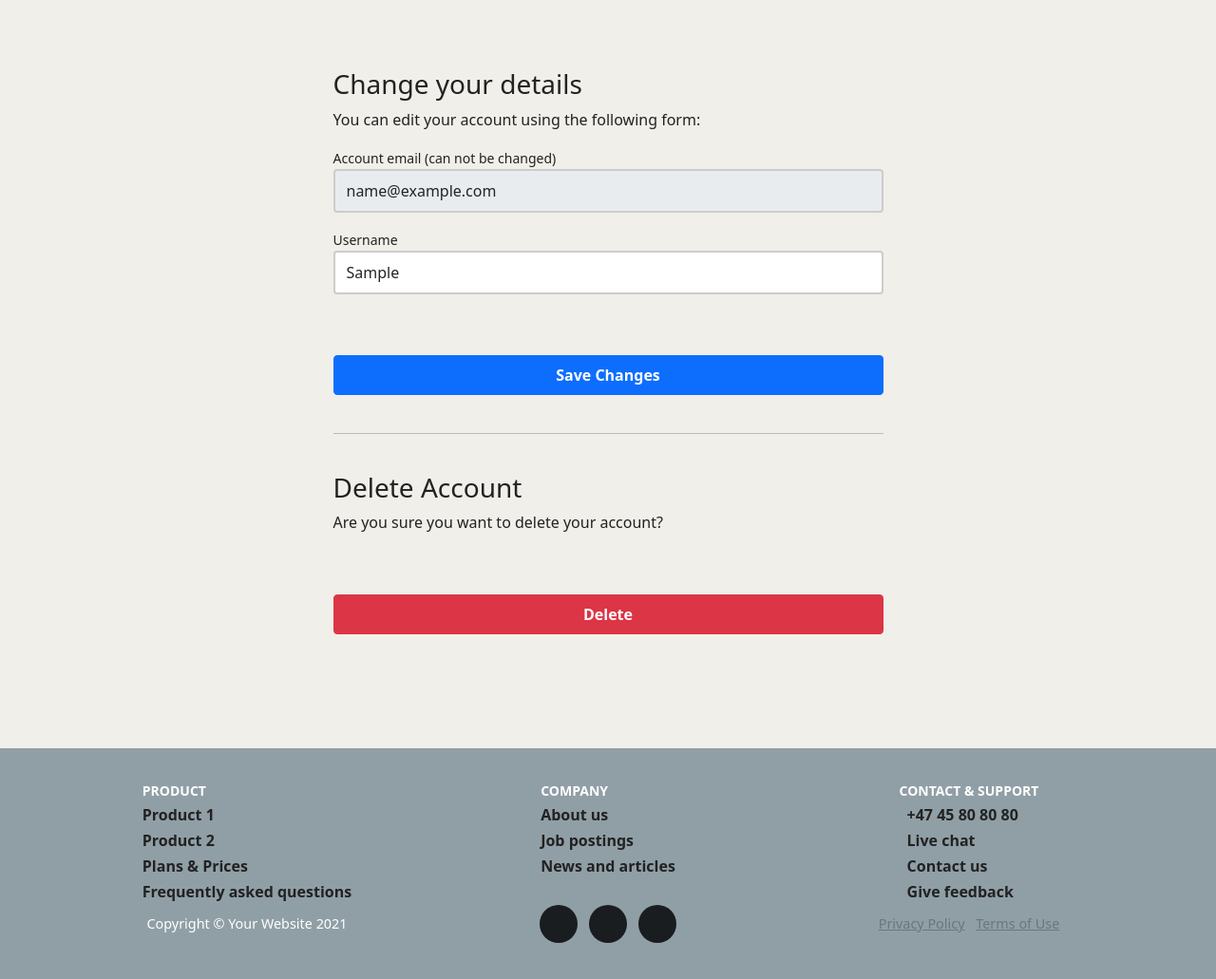
After one commit to DelroyBrown28/nueui-ecommerce-template-lvl1, a Django app: page /account/profile/edit/ in a window 1280 px wide. The commit adds this page. Shown: the whole page at 95% size. Run offline with Django 3.2, Linux system fonts and the light colour scheme; the visitor is signed in with stand-in values (Sample User, id 1); some libraries are stand-ins or nearby versions.

Commit message:
working on profile

```diff
--- a/account/forms.py
+++ b/account/forms.py
@@ -1,5 +1,22 @@
 from django import forms
+from django.contrib.auth.forms import AuthenticationForm
+from django.forms.fields import CharField
+from django.forms.widgets import PasswordInput
 from .models import UserBase
+
+
+class UserLoginForm(AuthenticationForm):
+    username = forms.CharField(widget=forms.TextInput(
+        attrs={'class': 'form-control mb-3',
+               'placeholder': 'Username', 'id': 'login-user'}
+    ))
+    password = forms.CharField(widget=forms.PasswordInput(
+        attrs={
+            'class': 'form-control',
+            'placeholder': 'password',
+            'id': 'login-pwd',
+        }
+    ))
 
 
 class RegistrationForm(forms.ModelForm):
@@ -46,3 +63,26 @@ class RegistrationForm(forms.ModelForm):
             {'class': 'form-control mb-3', 'placeholder': 'Password'})
         self.fields['password2'].widget.attrs.update(
             {'class': 'form-control', 'placeholder': 'Repeat Password'})
+
+
+class UserEditForm(forms.ModelForm):
+    email = forms.EmailField(
+        label='Account email (can not be changed)', max_length=200, widget=forms.TextInput(
+            attrs={'class': 'form-control mb-3', 'placeholder': 'email', 'id': 'form-email', 'readonly': 'readonly'}))
+
+    user_name = forms.CharField(
+        label='Firstname', min_length=4, max_length=50, widget=forms.TextInput(
+            attrs={'class': 'form-control mb-3', 'placeholder': 'Username', 'id': 'form-firstname', 'readonly': 'readonly'}))
+
+    first_name = forms.CharField(
+        label='Username', min_length=4, max_length=50, widget=forms.TextInput(
+            attrs={'class': 'form-control mb-3', 'placeholder': 'Firstname', 'id': 'form-lastname'}))
+
+    class Meta:
+        model = UserBase
+        fields = ('email', 'user_name', 'first_name',)
+
+    def __init__(self, *args, **kwargs):
+        super().__init__(*args, **kwargs)
+        self.fields['user_name'].required = True
+        self.fields['email'].required = True
--- a/account/urls.py
+++ b/account/urls.py
@@ -1,12 +1,18 @@
+from django.contrib.auth import views as auth_views
 from django.urls import path
 from . import views
+from .forms import UserLoginForm
 
 
 app_name = 'account'
 
 urlpatterns = [
+    path('login/', auth_views.LoginView.as_view(template_name='account/registration/login.html',
+                                                form_class=UserLoginForm), name='login'),
+    path('logout/', auth_views.LogoutView.as_view(next_page='/account/login/'), name='logout'),
     path('register/', views.account_register, name='register'),
     path('activate/<slug:uidb64>/<slug:token>/', views.account_activate, name='activate'),
     # User dashboard
     path('dashboard/', views.dashboard, name='dashboard'),
+    path('profile/edit/', views.edit_details, name='edit_details'),
 ]
--- a/account/views.py
+++ b/account/views.py
@@ -7,14 +7,27 @@ from django.utils.http import urlsafe_base64_decode, urlsafe_base64_encode
 from django.template.loader import render_to_string
 from django.utils.encoding import force_bytes, force_text
 from .tokens import account_activation_token
-from .forms import RegistrationForm
+from .forms import RegistrationForm, UserEditForm
 from .models import UserBase
 
 
 @login_required
 def dashboard(request):
     # orders = user_orders(request)
-    return render(request, 'account/registration/user/dashboard.html')
+    return render(request, 'account/user/dashboard.html')
+
+
+@login_required
+def edit_details(request):
+    if request.method == 'POST':
+        user_form = UserEditForm(instance=request.user, data=request.POST)
+
+        if user_form.is_valid():
+            user_form.save()
+    else:
+        user_form = UserEditForm(instance=request.user)
+
+        return render(request, 'account/user/edit_details.html', {'user_form': user_form})
 
 
 def account_register(request):
--- a/templates/account/registration/register.html
+++ b/templates/account/registration/register.html
@@ -25,8 +25,8 @@
                     <div class="row">
                         <div class="col-12 col-lg-7  mx-auto">
                             <form class="account-form p-4 rounded col-lg-6 mx-auto" action="." method="post">
+                                <h3 class="mb-2 font-weight-bold">Create an account</h3>
                                 {% csrf_token %}
-                                <h3 class="mb-2 font-weight-bold">Create an account</h3>
                                 <p class="mb-4">It's free and only takes a minute.</p>
 
                                 {% if form.errors %}
--- a/templates/account/registration/user/dashboard.html
+++ b/templates/account/user/dashboard.html
@@ -14,7 +14,7 @@
         </div>
         <div class="col-12 d-flex justify-content-between">
             <div>Manage your <b>orders</b> and personal details</div>
-            <div><a href="">Change Details</a></div>
+            <div><a href="{% url 'account:edit_details' %}">Change Details</a></div>
         </div>
         <hr />
     </div>
--- /dev/null
+++ b/templates/account/user/edit_details.html
@@ -0,0 +1,72 @@
+{% extends "main_store/base.html" %}
+{% block title %}Edit Profile{% endblock %}
+{% block content %}
+
+<style>
+    .account-form input {
+        border: 2px solid #ccc;
+        height: calc(2em + .75rem + 2px);
+    }
+
+    .account-form input:focus {
+        border-color: #1497ff;
+        box-shadow: none;
+    }
+</style>
+
+<div class="container-fluid">
+    <div class="row no-gutter">
+        <div class="col-md-12">
+            <div class="login d-flex align-items-center py-5">
+                <div class="container">
+                    <div class="row">
+                        <div class="col-12 col-lg-7  mx-auto">
+
+                            <form class="account-form px-4 pt-4" method="post" enctype="multipart/form-data">
+
+                                {% if user_form.is_valid and profile_form.is_valid %}
+                                <div class="alert alert-primary" role="alert">
+                                    Details successfully updated!
+                                </div>
+                                <p class="small text-center pt-0">
+                                    <a href="{% url 'account:dashboard' %}">Back to Dashboard</a>
+                                </p>
+                                {%else%}
+                                <h3>Change your details</h3>
+                                <p>You can edit your account using the following form:</p>
+                                {% endif %}
+
+                                {% if form.errors %}
+                                <div class="alert alert-primary" role="alert">
+                                    Error: Please try again!
+                                </div>
+                                {% endif %}
+
+                                {% csrf_token %}
+                                <label class="small font-weight-bold">{{ user_form.email.label}}</label>
+                                {{ user_form.email }}
+                                <label class="small font-weight-bold">{{ user_form.first_name.label}}</label>
+                                {{ user_form.first_name }}
+
+
+
+                                <button class="btn btn-primary btn-block py-2 mb-4 mt-5 fw-bold w-100" type="submit"
+                                    value="Save changes">Save Changes</button>
+                                <hr class="mb-3">
+                            </form>
+                            <form class="account-form px-4" action="" method="post">
+                                {% csrf_token %}
+                                <p class=" h3 pt-4 font-weight-bold">Delete Account</p>
+                                <p>Are you sure you want to delete your account?</p>
+                                <button type="submit" role="button"
+                                    class="btn btn-danger btn-block py-2 mb-4 mt-5 fw-bold w-100">Delete</button>
+                            </form>
+
+                        </div>
+                    </div>
+                </div>
+            </div>
+        </div>
+    </div>
+</div>
+{% endblock %}
--- a/templates/includes/main_nav.html
+++ b/templates/includes/main_nav.html
@@ -47,7 +47,7 @@
 
 
             {% if user.is_authenticated %}
-            <a type="button" role="button" href=""
+            <a type="button" role="button" href="{% url 'account:logout' %}"
                 class="btn btn-outline-secondary border-0 basket-btn">
                 <div>
                     <svg xmlns="http://www.w3.org/2000/svg" width="22" height="22" fill="currentColor"
```
Also changed, not shown: templates/account/registration/login.html (added, +70 -0 lines).
